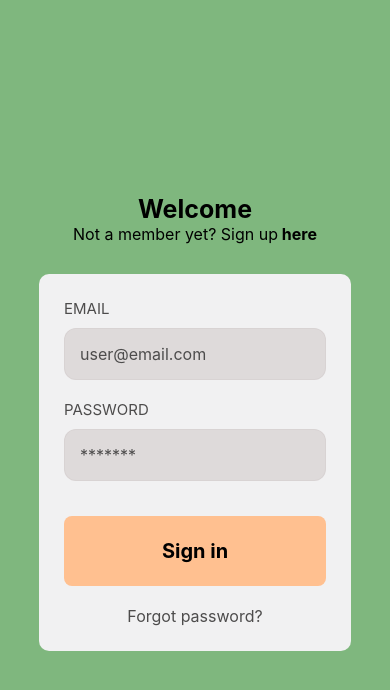
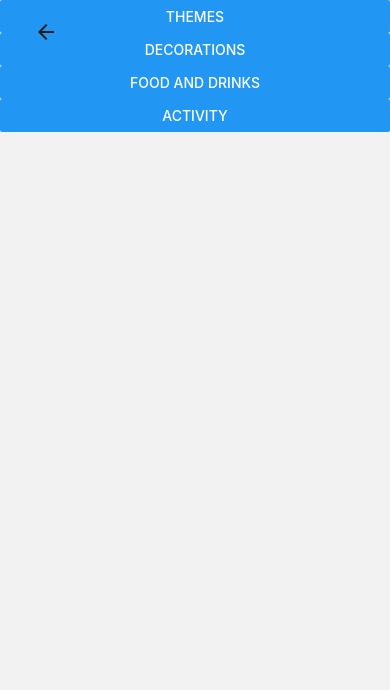
Before and after one commit to SofieRydmark/technigo-final-project, a React Native app in the folder frontend/: screen /BrowsingCategoriesPage in a window 390 px wide. Shown: the top 690 px of the page. Built offline with nearby package versions, Linux system fonts and the light colour scheme.

Commit message:
first draft

```diff
--- a/frontend/app/navigators/RootStack.js
+++ b/frontend/app/navigators/RootStack.js
@@ -10,6 +10,7 @@ import { createStackNavigator } from '@react-navigation/stack'
 import SignIn from '../screens/SignIn'
 import SignUp from '../screens/SignUp'
 import ProjectBoard from '../screens/ProjectBoard'
+import BrowsCategoriesPage from '../screens/BrowsingCategoriesPage'
 
 const Stack = createStackNavigator()
 
@@ -32,6 +33,7 @@ const RootStack = () => {
         <Stack.Screen name='SignIn' component={SignIn} />
         <Stack.Screen name='SignUp' component={SignUp} />
         <Stack.Screen name='ProjectBoard' component={ProjectBoard} />
+        <Stack.Screen name= 'BrowsingCategoriesPage' component={BrowsCategoriesPage} />
       </Stack.Navigator>
     </NavigationContainer>
   )
--- a/frontend/app/screens/BrowsingCategoriesPage.js
+++ b/frontend/app/screens/BrowsingCategoriesPage.js
@@ -0,0 +1,52 @@
+import React from 'react'
+import { useDispatch, batch } from 'react-redux'
+import {
+  View,
+  ScrollView,
+  Text,
+  StyleSheet,
+  TextInput,
+  TouchableOpacity,
+  KeyboardAvoidingView,
+  Keyboard,
+  Pressable,
+  Platform,
+  Button,
+} from 'react-native'
+
+import colors from '../config/colors'
+
+const BrowsCategoriesPage = ({ navigation }) => {
+  return(
+    <View>
+
+        <Button
+        onPress={() => navigation.navigate('Themes')}
+        title= 'Themes'>
+            Themes
+        </Button>
+
+        <Button
+        onPress={() =>navigation.navigate('Decorations')}
+        title= "Decorations">
+            Decorations
+        </Button>
+
+        <Button
+        onPress={() => navigation.navigate('FoodnDrinks')}
+        title= "Food and Drinks">
+            Food & Drinks
+        </Button>
+
+        <Button
+        onPress={() => navigation.navigate('Activities')}
+        title= "Activity">
+            Activities
+        </Button>
+
+    </View>
+  )
+
+}
+
+export default BrowsCategoriesPage
```
